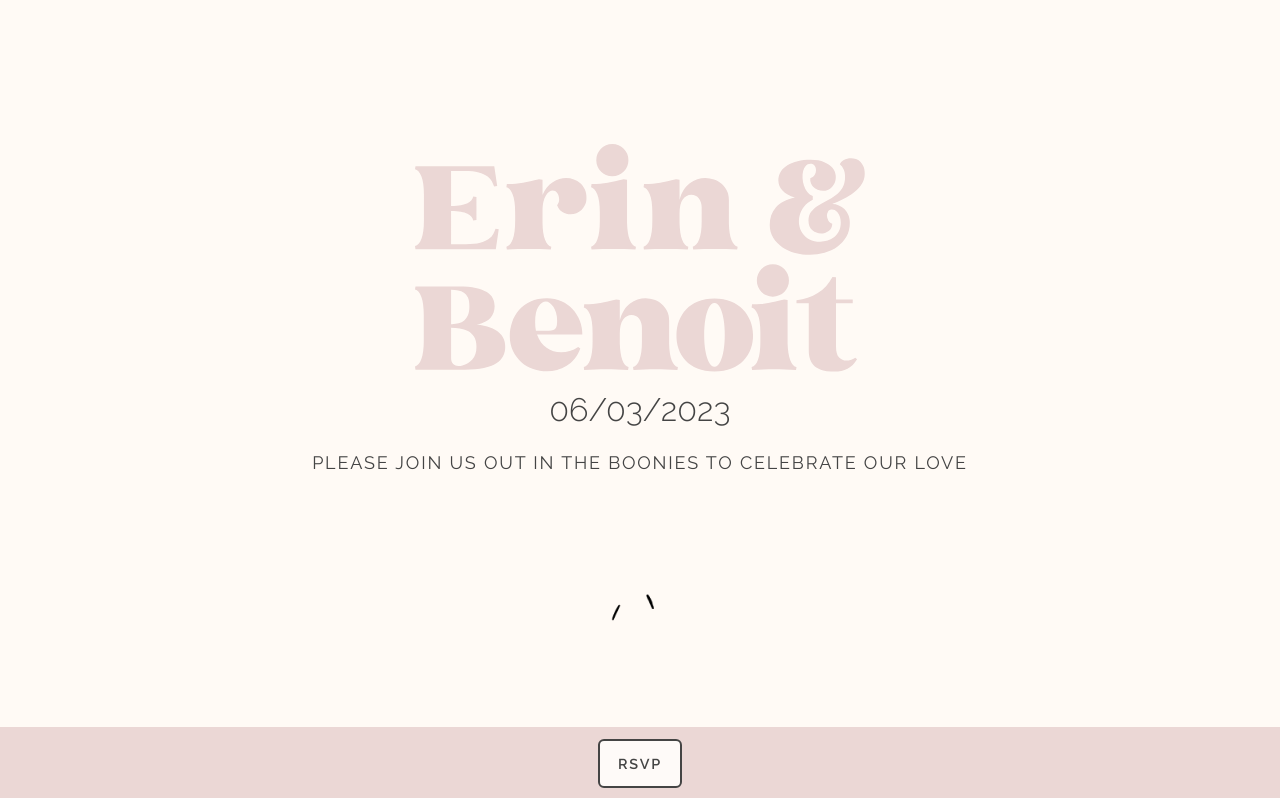
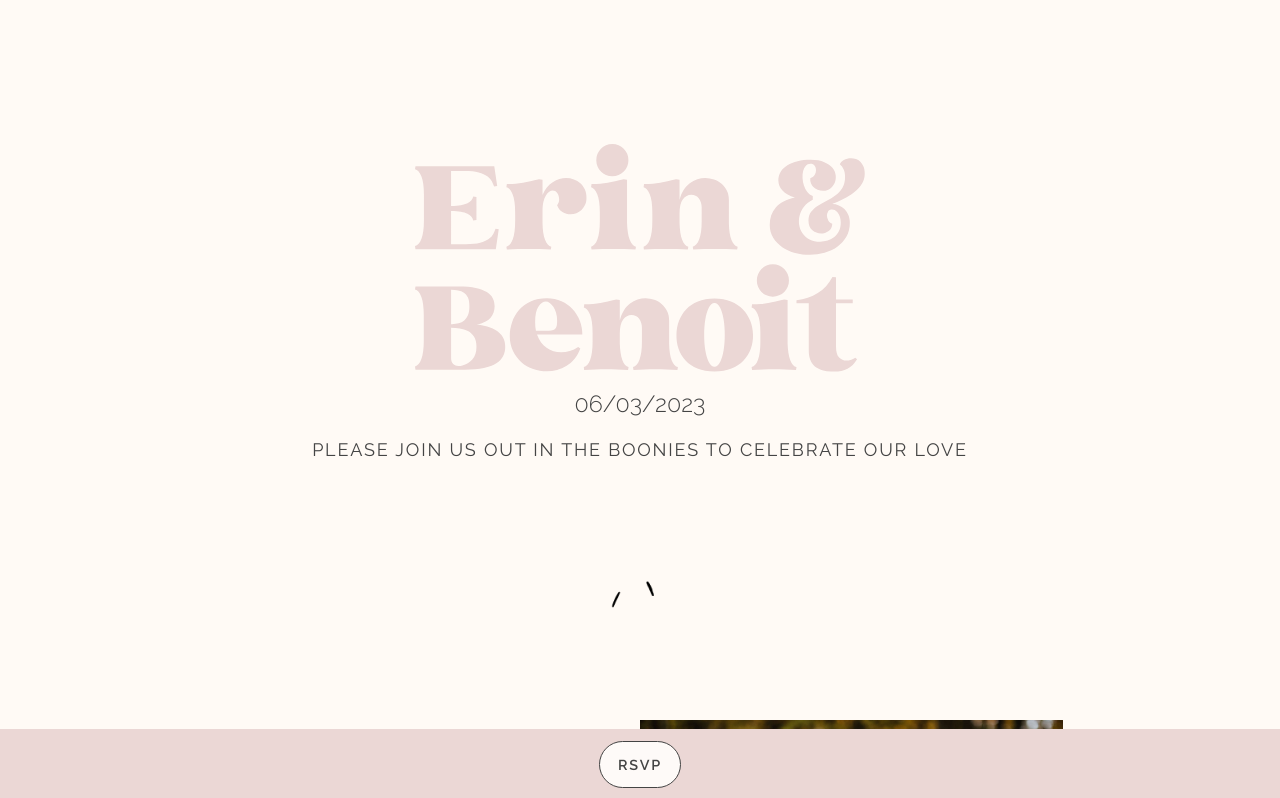
Before and after one commit to martenbjork/erin-and-benoit, a Next.js app: page / in a window 1280 px wide. Shown: the top 798 px of the page. Built offline with nearby package versions, Linux system fonts and the light colour scheme.

Commit message:
Update Home.module.scss

```diff
--- a/src/styles/Home.module.scss
+++ b/src/styles/Home.module.scss
@@ -24,8 +24,8 @@
   a {
     display: inline-block;
     padding: 0.66rem 1rem;
-    border: 2px solid;
-    border-radius: 6px;
+    border: 1px solid;
+    border-radius: 90px;
     text-transform: uppercase;
     font-size: 0.8rem;
     font-weight: 600;
@@ -46,7 +46,7 @@
   }
 
   h1 {
-    font-size: 1.8rem;
+    font-size: 1.3rem;
     margin-top: .8rem;
     margin-bottom: .8rem;
   }
```
